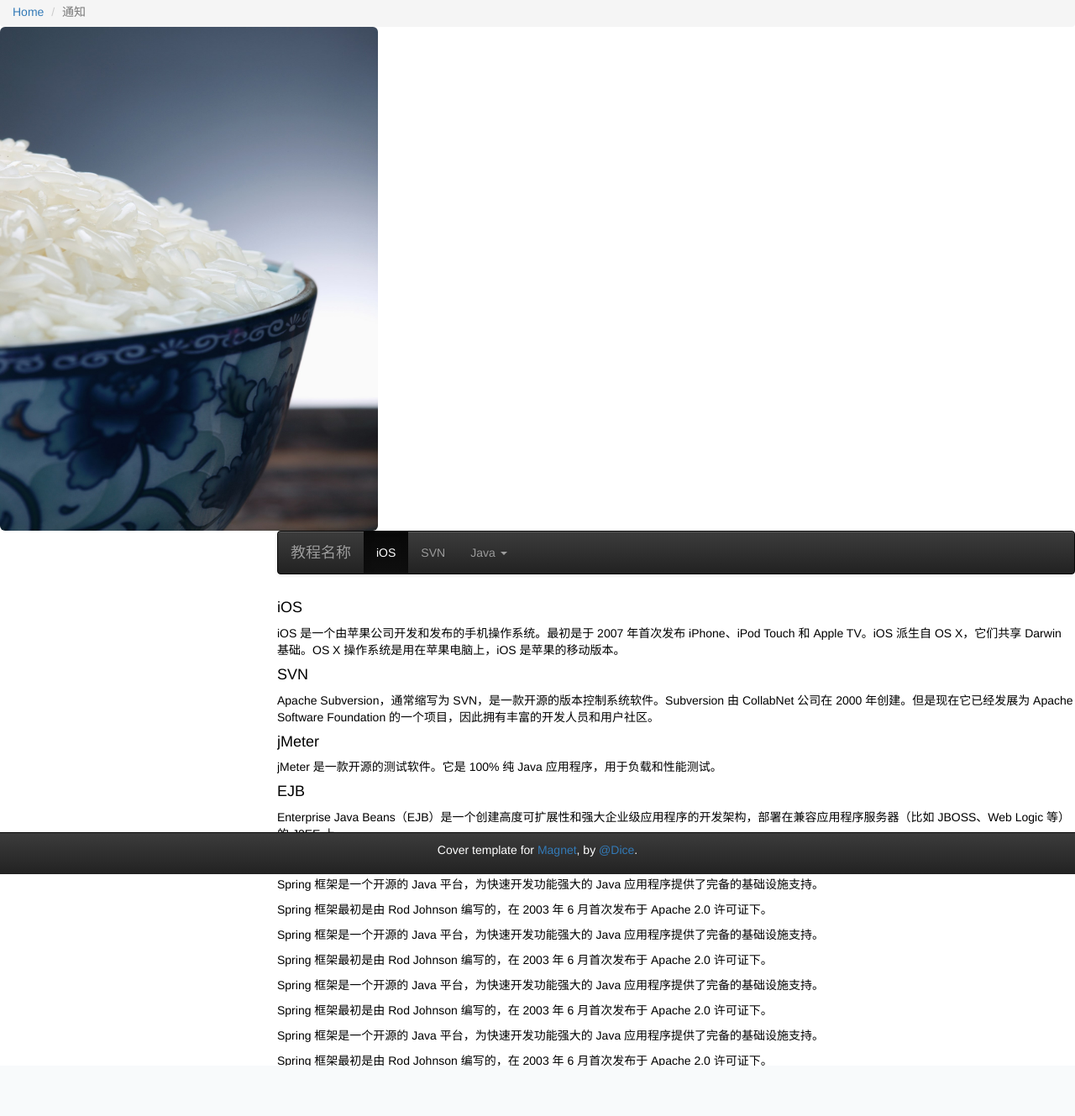
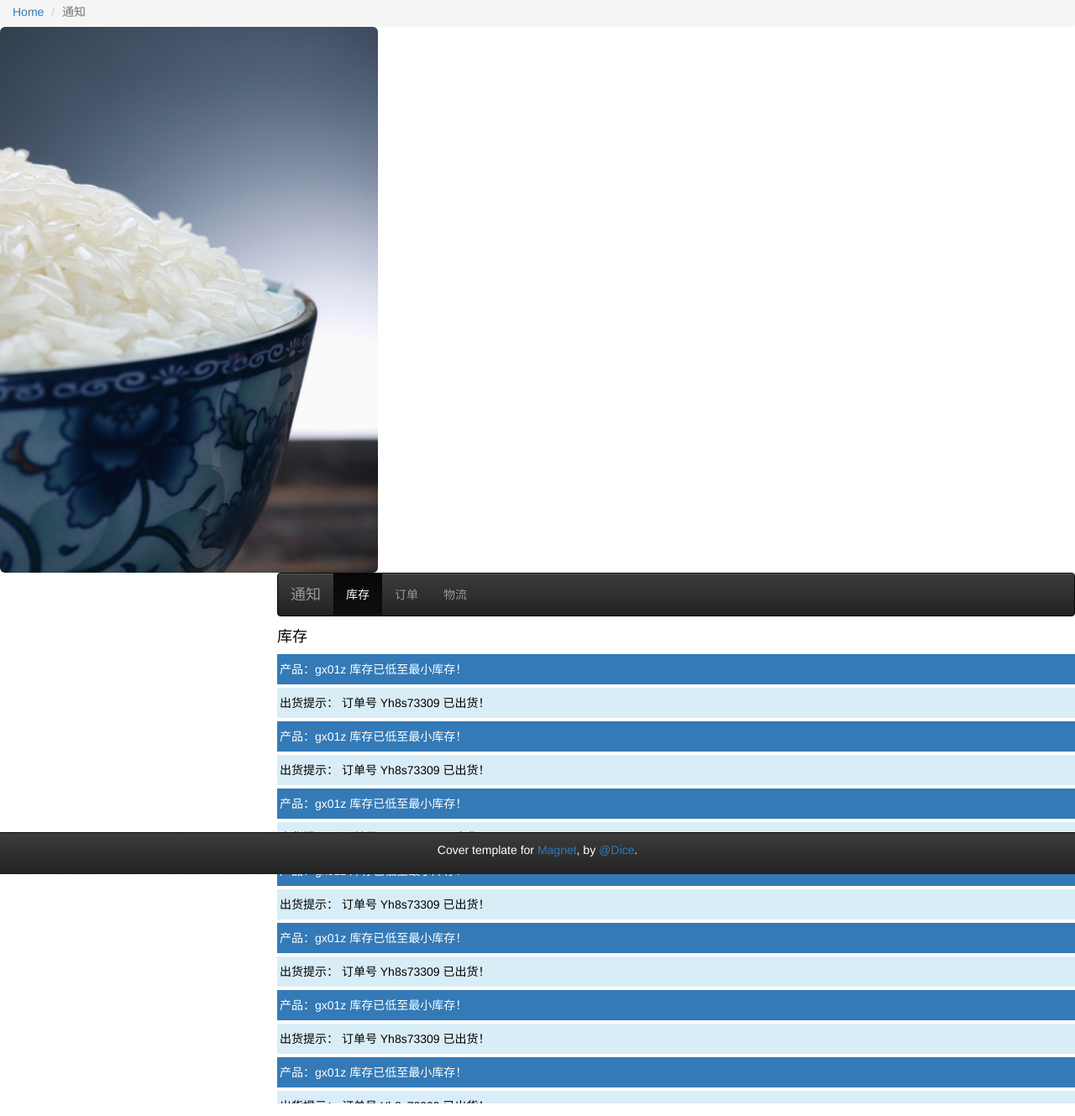
Before and after one commit to DiceChrisChang/Rice, a CodeIgniter app: page /database/ in a window 1280 px wide. Shown: the part 775-2104 px from the top of the page at 84% size. Before the commit the page ends 2044 px from the top, so only its background shows below. Run offline with CodeIgniter, Linux system fonts and the light colour scheme; data that the repository does not hold is empty; some libraries are stand-ins or nearby versions.

Commit message:
css height
2017-12-5 19:01:35

```diff
--- a/application/views/Firstenter/head.php
+++ b/application/views/Firstenter/head.php
@@ -94,7 +94,7 @@
         .img-rounded{
             float: left;
             width: 450px;
-            height: 600px;
+            height: 650px;
         }
         #navbar-notice{
             width: 950px;
@@ -104,5 +104,9 @@
             left: 0px;
             overflow: auto;
         }
+        .bg-primary,.bg-info,.bg-success,.bg-warning{
+            padding: 8px 3px 8px 3px;
+            margin-bottom: 4px;
+        }
     </style>
 </head>
--- a/application/views/Firstenter/message.php
+++ b/application/views/Firstenter/message.php
@@ -4,6 +4,7 @@
 	<nav id="navbar-notice" class="navbar navbar-default navbar-static navbar-inverse " role="navigation">
   <div class="container-fluid">
     <div class="navbar-header">
+	  <!-- button 的用处 -->
       <button class="navbar-toggle" type="button" data-toggle="collapse"
           data-target=".bs-js-navbar-scrollspy">
         <span class="sr-only">切换导航</span>
@@ -11,91 +12,133 @@
         <span class="icon-bar"></span>
         <span class="icon-bar"></span>
       </button>
-      <a class="navbar-brand" href="#">教程名称</a>
+      <a class="navbar-brand" href="#">通知</a>
     </div>
     <div class="collapse navbar-collapse bs-js-navbar-scrollspy">
       <ul class="nav navbar-nav">
-        <li><a href="#ios">iOS</a></li>
-        <li><a href="#svn">SVN</a></li>
-        <li class="dropdown">
-          <a href="#" id="navbarDrop1" class="dropdown-toggle"
-             data-toggle="dropdown">Java
-            <b class="caret"></b>
-          </a>
-          <ul class="dropdown-menu" role="menu"
-            aria-labelledby="navbarDrop1">
-            <li><a href="#jmeter" tabindex="-1">jmeter</a></li>
-            <li><a href="#ejb" tabindex="-1">ejb</a></li>
-            <li class="divider"></li>
-            <li><a href="#spring" tabindex="-1">spring</a></li>
-          </ul>
-        </li>
+        <li><a href="#ios">库存</a></li>
+        <li><a href="#svn">订单</a></li>
+        <li><a href="#jmeter">物流</a></li>
       </ul>
     </div>
   </div>
 	</nav>
 <div id="navbar-notice" data-spy="scroll" data-target="#navbar-notice" data-offset="4"
-   style="height:565px;overflow:auto; position: relative;color: black">
-  <h4 id="ios">iOS</h4>
-  <p>iOS 是一个由苹果公司开发和发布的手机操作系统。最初是于 2007 年首次发布 iPhone、iPod Touch 和 Apple
-    TV。iOS 派生自 OS X，它们共享 Darwin 基础。OS X 操作系统是用在苹果电脑上，iOS 是苹果的移动版本。
+   style="height:575px;overflow:auto; position: relative;top: -15px;color: black">
+  <h4 id="ios">库存</h4>
+  <p class="bg-primary">
+  	产品：gx01z 库存已低至最小库存！
   </p>
-  <h4 id="svn">SVN</h4>
-  <p>Apache Subversion，通常缩写为 SVN，是一款开源的版本控制系统软件。Subversion 由 CollabNet 公司在 2000 年创建。但是现在它已经发展为 Apache Software Foundation 的一个项目，因此拥有丰富的开发人员和用户社区。
+  <p class="bg-info">
+	出货提示： 订单号 Yh8s73309 已出货！
   </p>
-  <h4 id="jmeter">jMeter</h4>
-  <p>jMeter 是一款开源的测试软件。它是 100% 纯 Java 应用程序，用于负载和性能测试。
+  <p class="bg-primary">
+  	产品：gx01z 库存已低至最小库存！
   </p>
-  <h4 id="ejb">EJB</h4>
-  <p>Enterprise Java Beans（EJB）是一个创建高度可扩展性和强大企业级应用程序的开发架构，部署在兼容应用程序服务器（比如 JBOSS、Web Logic 等）的 J2EE 上。
+  <p class="bg-info">
+	出货提示： 订单号 Yh8s73309 已出货！
   </p>
-  <h4 id="spring">Spring</h4>
-  <p>Spring 框架是一个开源的 Java 平台，为快速开发功能强大的 Java 应用程序提供了完备的基础设施支持。
+  <p class="bg-primary">
+  	产品：gx01z 库存已低至最小库存！
   </p>
-  <p>Spring 框架最初是由 Rod Johnson 编写的，在 2003 年 6 月首次发布于 Apache 2.0 许可证下。
+  <p class="bg-info">
+	出货提示： 订单号 Yh8s73309 已出货！
   </p>
-   <p>Spring 框架是一个开源的 Java 平台，为快速开发功能强大的 Java 应用程序提供了完备的基础设施支持。
+  <p class="bg-primary">
+  	产品：gx01z 库存已低至最小库存！
   </p>
-  <p>Spring 框架最初是由 Rod Johnson 编写的，在 2003 年 6 月首次发布于 Apache 2.0 许可证下。
+  <p class="bg-info">
+	出货提示： 订单号 Yh8s73309 已出货！
   </p>
-   <p>Spring 框架是一个开源的 Java 平台，为快速开发功能强大的 Java 应用程序提供了完备的基础设施支持。
+  <p class="bg-primary">
+  	产品：gx01z 库存已低至最小库存！
   </p>
-  <p>Spring 框架最初是由 Rod Johnson 编写的，在 2003 年 6 月首次发布于 Apache 2.0 许可证下。
+  <p class="bg-info">
+	出货提示： 订单号 Yh8s73309 已出货！
   </p>
-   <p>Spring 框架是一个开源的 Java 平台，为快速开发功能强大的 Java 应用程序提供了完备的基础设施支持。
+  <p class="bg-primary">
+  	产品：gx01z 库存已低至最小库存！
   </p>
-  <p>Spring 框架最初是由 Rod Johnson 编写的，在 2003 年 6 月首次发布于 Apache 2.0 许可证下。
+  <p class="bg-info">
+	出货提示： 订单号 Yh8s73309 已出货！
   </p>
-   <p>Spring 框架是一个开源的 Java 平台，为快速开发功能强大的 Java 应用程序提供了完备的基础设施支持。
+  <p class="bg-primary">
+  	产品：gx01z 库存已低至最小库存！
   </p>
-  <p>Spring 框架最初是由 Rod Johnson 编写的，在 2003 年 6 月首次发布于 Apache 2.0 许可证下。
+  <p class="bg-info">
+	出货提示： 订单号 Yh8s73309 已出货！
   </p>
-   <p>Spring 框架是一个开源的 Java 平台，为快速开发功能强大的 Java 应用程序提供了完备的基础设施支持。
+  <p class="bg-info">
+	出货提示： 订单号 Yh8s73309 已出货！
   </p>
-  <p>Spring 框架最初是由 Rod Johnson 编写的，在 2003 年 6 月首次发布于 Apache 2.0 许可证下。
+  <p class="bg-info">
+	出货提示： 订单号 Yh8s73309 已出货！
   </p>
-   <p>Spring 框架是一个开源的 Java 平台，为快速开发功能强大的 Java 应用程序提供了完备的基础设施支持。
+  <p class="bg-info">
+	出货提示： 订单号 Yh8s73309 已出货！
   </p>
-  <p>Spring 框架最初是由 Rod Johnson 编写的，在 2003 年 6 月首次发布于 Apache 2.0 许可证下。
+
+  <h4 id="svn">订单</h4>
+  <p class="bg-success">
+  	完成付款提示： 订单号 Y0923mj439 已完成付款！
   </p>
-  <p>Spring 框架是一个开源的 Java 平台，为快速开发功能强大的 Java 应用程序提供了完备的基础设施支持。
+  <p class="bg-success">
+  	完成付款提示： 订单号 Y0923mj439 已完成付款！
   </p>
-  <p>Spring 框架最初是由 Rod Johnson 编写的，在 2003 年 6 月首次发布于 Apache 2.0 许可证下。
+  <p class="bg-success">
+  	完成付款提示： 订单号 Y0923mj439 已完成付款！
   </p>
-  <p>Spring 框架是一个开源的 Java 平台，为快速开发功能强大的 Java 应用程序提供了完备的基础设施支持。
+  <p class="bg-success">
+  	完成付款提示： 订单号 Y0923mj439 已完成付款！
   </p>
-  <p>Spring 框架最初是由 Rod Johnson 编写的，在 2003 年 6 月首次发布于 Apache 2.0 许可证下。
+  <p class="bg-success">
+  	完成付款提示： 订单号 Y0923mj439 已完成付款！
   </p>
-  <p>Spring 框架是一个开源的 Java 平台，为快速开发功能强大的 Java 应用程序提供了完备的基础设施支持。
+  <p class="bg-success">
+  	完成付款提示： 订单号 Y0923mj439 已完成付款！
   </p>
-  <p>Spring 框架最初是由 Rod Johnson 编写的，在 2003 年 6 月首次发布于 Apache 2.0 许可证下。
+  <p class="bg-success">
+  	完成付款提示： 订单号 Y0923mj439 已完成付款！
   </p>
-  <p>Spring 框架是一个开源的 Java 平台，为快速开发功能强大的 Java 应用程序提供了完备的基础设施支持。
+  <p class="bg-success">
+  	完成付款提示： 订单号 Y0923mj439 已完成付款！
   </p>
-  <p>Spring 框架最初是由 Rod Johnson 编写的，在 2003 年 6 月首次发布于 Apache 2.0 许可证下。
+  <p class="bg-success">
+  	完成付款提示： 订单号 Y0923mj439 已完成付款！
   </p>
-  <p>Spring 框架是一个开源的 Java 平台，为快速开发功能强大的 Java 应用程序提供了完备的基础设施支持。
+  <p class="bg-success">
+  	完成付款提示： 订单号 Y0923mj439 已完成付款！
   </p>
-  <p>Spring 框架最初是由 Rod Johnson 编写的，在 2003 年 6 月首次发布于 Apache 2.0 许可证下。
+  <p class="bg-success">
+  	完成付款提示： 订单号 Y0923mj439 已完成付款！
+  </p>
+
+  <h4 id="jmeter">物流</h4>
+  <p class="bg-warning">
+  	物流已签收提示： 订单号 Y97439390 已进行物流签收！
+  </p>
+  <p class="bg-warning">
+  	物流已签收提示： 订单号 Y97439390 已进行物流签收！
+  </p>
+  <p class="bg-warning">
+  	物流已签收提示： 订单号 Y97439390 已进行物流签收！
+  </p>
+  <p class="bg-warning">
+  	物流已签收提示： 订单号 Y97439390 已进行物流签收！
+  </p>
+  <p class="bg-warning">
+  	物流已签收提示： 订单号 Y97439390 已进行物流签收！
+  </p>
+  <p class="bg-warning">
+  	物流已签收提示： 订单号 Y97439390 已进行物流签收！
+  </p>
+  <p class="bg-warning">
+  	物流已签收提示： 订单号 Y97439390 已进行物流签收！
+  </p>
+  <p class="bg-warning">
+  	物流已签收提示： 订单号 Y97439390 已进行物流签收！
+  </p>
+  <p class="bg-warning">
+  	物流已签收提示： 订单号 Y97439390 已进行物流签收！
   </p>
 </div>
```
